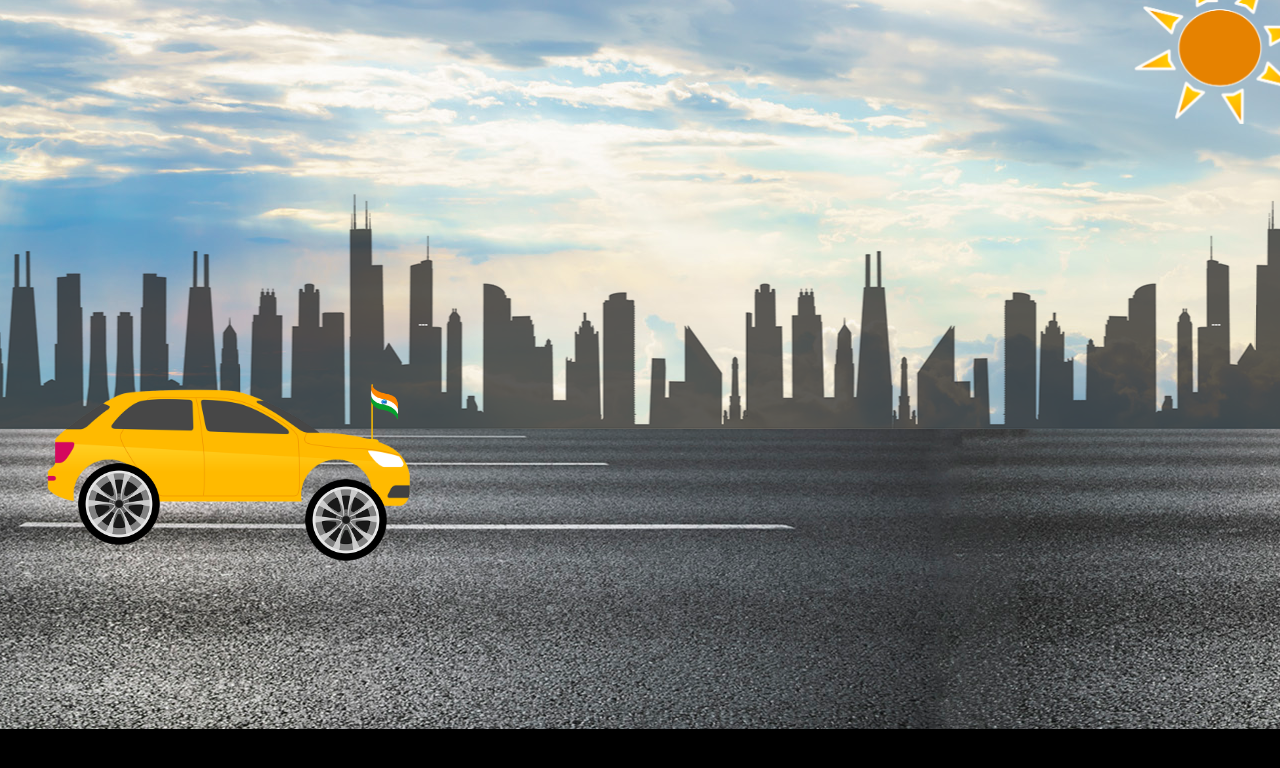
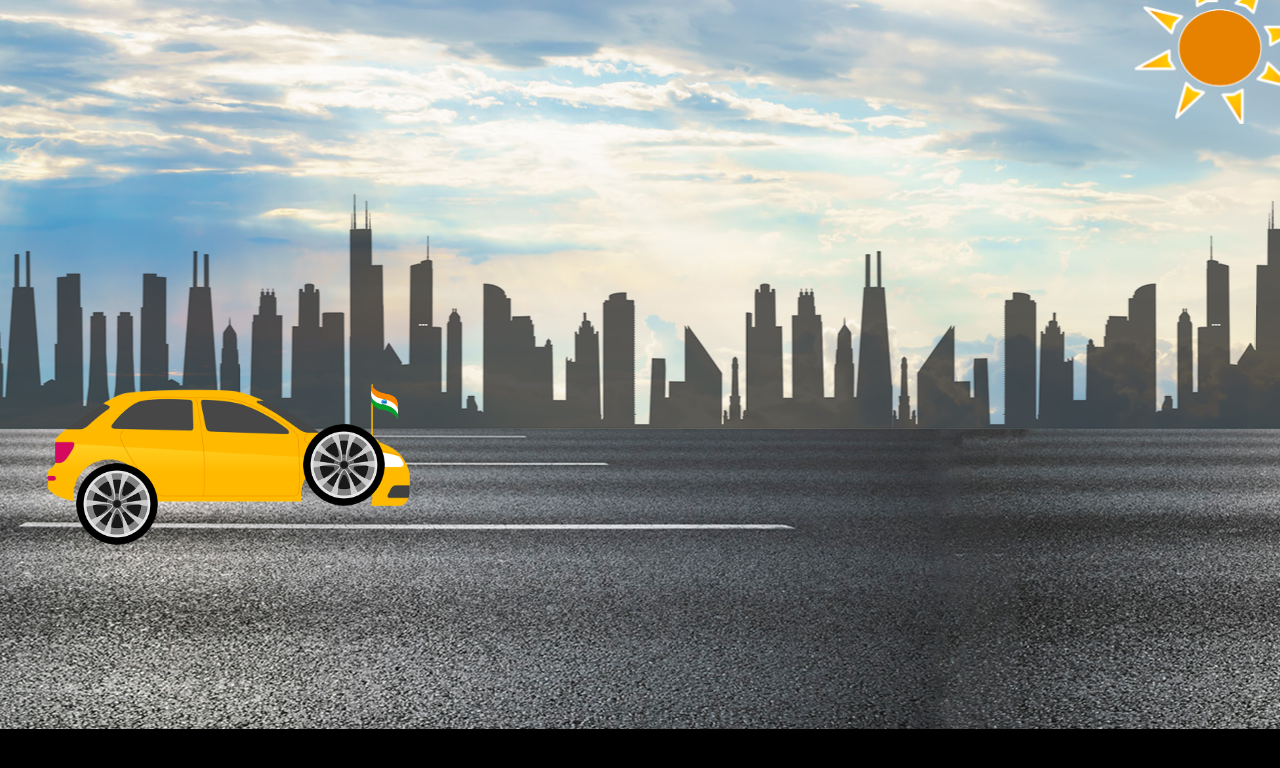
Before and after one commit to Asiyaaa22/CSS-05, a plain HTML site: page page-3.html in a window 1280 px wide. Shown: the part 66-834 px from the top of the page. Drawn offline with Linux system fonts and the light colour scheme.

Commit message:
transform

```diff
--- a/style.css
+++ b/style.css
@@ -366,7 +366,7 @@ text-align: center;
     height: auto;
     position: relative;
     top: 521px;
-    left: 70px;
+    left: 68px;
     z-index: 3;
     animation-name: wheel;
     animation-duration: 2.5s;
@@ -381,8 +381,8 @@ text-align: center;
     width: 6.5%;
     height: auto;
     position: relative;
-    top: 455px;
-    left: 297px;
+    top: 400px;
+    left: 295px;
     z-index: 3;
     animation-name: wheel;
     animation-duration: 2.5s;
```
